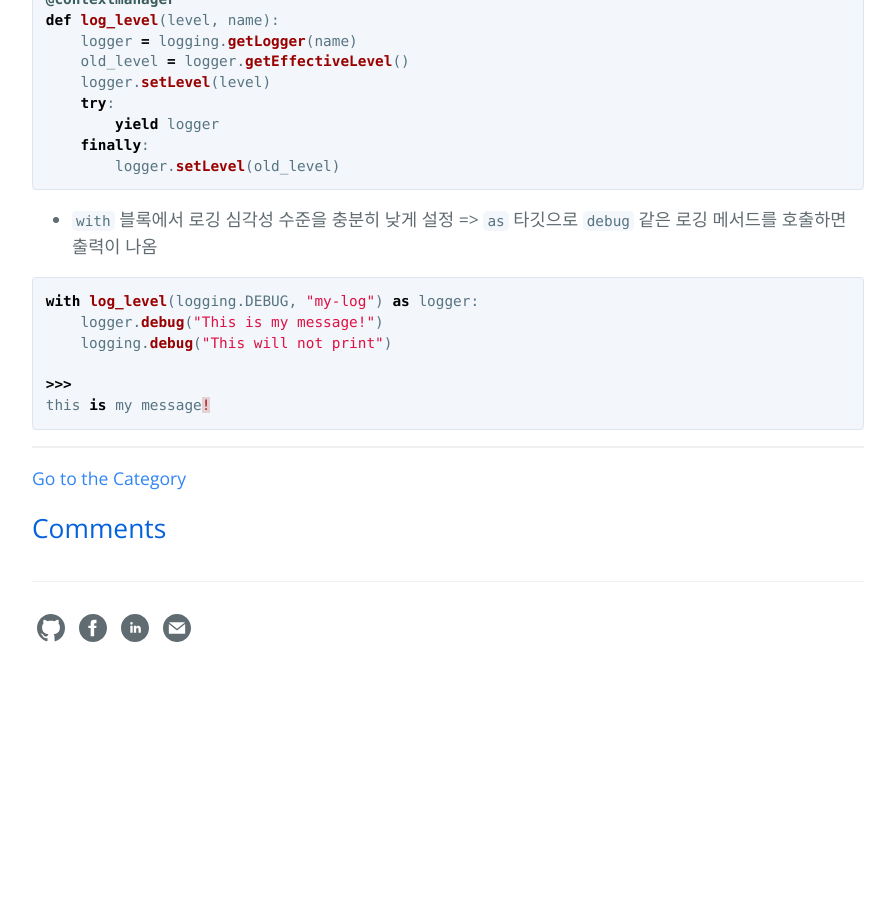
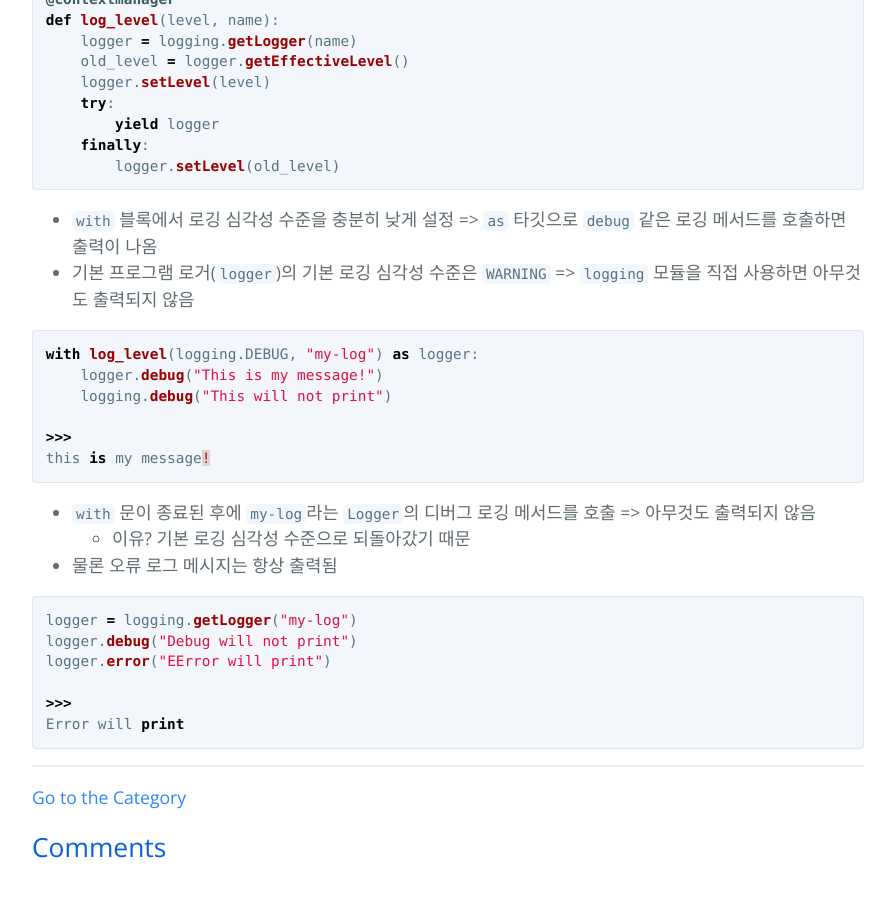
Before and after one commit to hcnoh/hcnoh.github.io, a Jekyll site: the page built from _posts/2018-10-24-effective-python-way43.md, in a window 1280 px wide and 900 px high, scrolled down 2899 px. Shown: the top 897 px of the window, without its empty margins (192-1087 px from the left). Built offline with Jekyll 4.4.1, drawn with Linux system fonts in a browser that asks for light colours; comment, search, counter and statistics services are not loaded; before the commit the page ends 3595 px from its top, so only the background shows below that.

Commit message:
Update 2018-10-24-effective-python-way43.md

````diff
--- a/_posts/2018-10-24-effective-python-way43.md
+++ b/_posts/2018-10-24-effective-python-way43.md
@@ -131,6 +131,7 @@ def log_level(level, name):
 ```
 
 - `with` 블록에서 로깅 심각성 수준을 충분히 낮게 설정 => `as` 타깃으로 `debug` 같은 로깅 메서드를 호출하면 출력이 나옴
+- 기본 프로그램 로거(`logger`)의 기본 로깅 심각성 수준은 `WARNING` => `logging` 모듈을 직접 사용하면 아무것도 출력되지 않음
 
 ```python
 with log_level(logging.DEBUG, "my-log") as logger:
@@ -140,3 +141,16 @@ with log_level(logging.DEBUG, "my-log") as logger:
 >>>
 this is my message!
 ```
+
+- `with` 문이 종료된 후에 `my-log`라는 `Logger`의 디버그 로깅 메서드를 호출 => 아무것도 출력되지 않음
+  - 이유? 기본 로깅 심각성 수준으로 되돌아갔기 때문
+- 물론 오류 로그 메시지는 항상 출력됨
+
+```python
+logger = logging.getLogger("my-log")
+logger.debug("Debug will not print")
+logger.error("EError will print")
+
+>>>
+Error will print
+```
````
